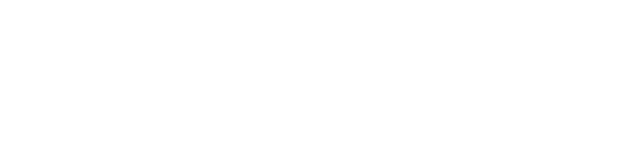
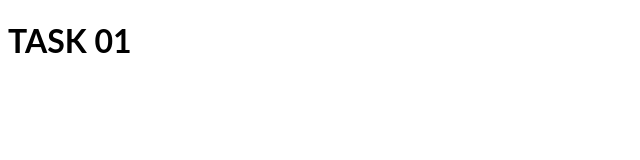
Before and after one commit to Vinodhkumarv01/HTMLandCSS_Task01, a plain HTML site: page index.html in a window 1280 px wide. Shown: the whole page, without its empty margins (0-640 px from the left). Drawn offline with Linux system fonts and the light colour scheme.

Commit message:
Update index.html

```diff
--- a/index.html
+++ b/index.html
@@ -7,6 +7,6 @@
     <title>Task 01</title>
 </head>
 <body>
-
+    <h1>TASK  01</h1>
 </body>
 </html>
```
